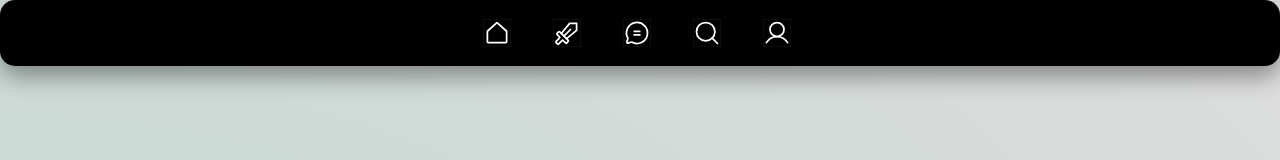
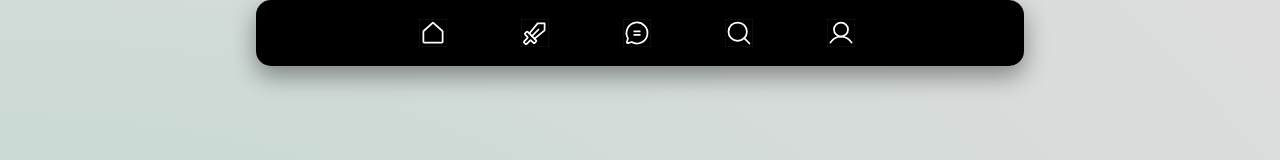
Before and after one commit to SimonDaCoder/Mosspit-Clan, a Next.js app: page / in a window 1280 px wide. Shown: the top 160 px of the page. Built offline with nearby package versions, Linux system fonts and the light colour scheme.

Commit message:
Add Section Padding

```diff
--- a/app/costumglobal.css
+++ b/app/costumglobal.css
@@ -12,3 +12,12 @@ main {
     background: radial-gradient(circle at left center, rgba(16, 185, 129, 0.6), rgba(16, 185, 129, 0.1) 70%, transparent 100%)
   }
 }
+
+section {
+  padding-top: 2rem;
+  padding-bottom: 2rem;
+}
+
+section#home {
+  padding-top: 0;
+}
--- a/app/page.tsx
+++ b/app/page.tsx
@@ -9,12 +9,13 @@ export default function Home() {
   return (
     <div
       className="flex min-h-screen h-[300vh] flex-col bg-zinc-50 dark:bg-black font-sans costum-bg-pattern"
-      >
-      <Header />
+    >
+      <section className="w-full flex flex-col items-center" id="home">
+        <Header />
+      </section>
+
       <main className="flex flex-1 flex-col items-center justify-top px-20 text-center full-w py-10 gap-20">
-        <section className="w-full" id="home">
 
-        </section>
         <section className="w-full" id="socials">
 
         </section>
--- a/components/Header/Header.tsx
+++ b/components/Header/Header.tsx
@@ -3,7 +3,7 @@ import "./Header.css";
 
 export default function Header() {
   return (
-    <div className="menu">
+    <div className="menu w-[60%] flex justify-center items-center gap-8 p-4 bg-white/90">
       <a href="#home" className="link">
         <span className="link-icon">
           <svg xmlns="http://www.w3.org/2000/svg" width="192" height="192" viewBox="0 0 256 256">
```
